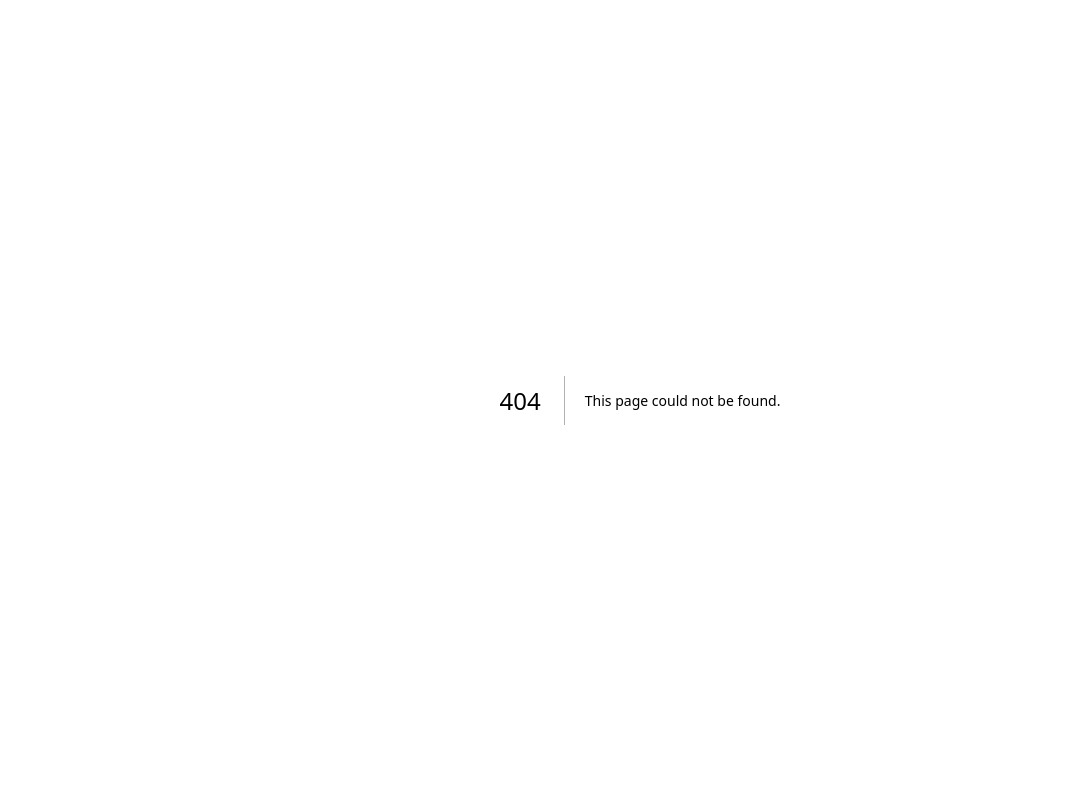
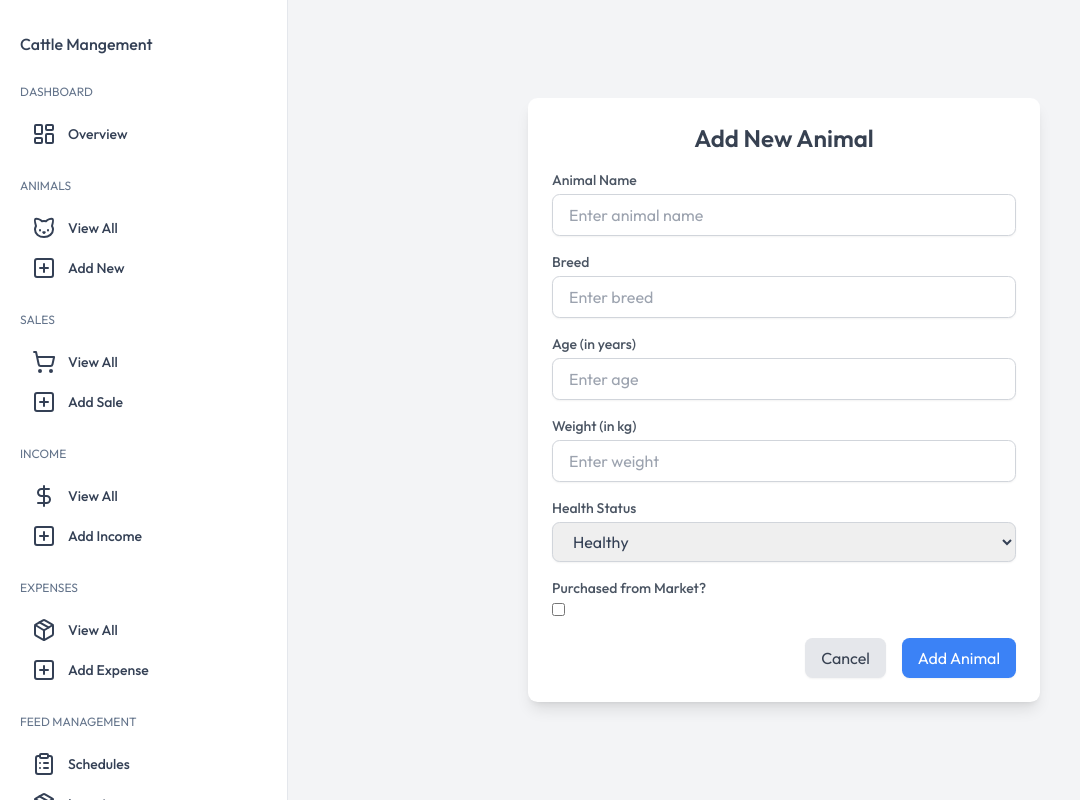
Before and after one commit to Mukles/Cattle-Farming, a Next.js app: page /animals/add in a window 1280 px wide. Before the commit this address had no page. Shown: the whole page, without its empty margins (0-1080 px from the left). Built offline with nearby package versions, Linux system fonts and the light colour scheme.

Commit message:
Updated menu items, added new icons, and modified sidebar and layout components; added new fields to Prisma schema and styles to common.scss

```diff
--- a/app/(protected)/_components/data/menu.ts
+++ b/app/(protected)/_components/data/menu.ts
@@ -1,4 +1,13 @@
-import { Cat, LayoutDashboard } from "lucide-react";
+import {
+  Cat,
+  ClipboardList,
+  DollarSign,
+  Heart,
+  LayoutDashboard,
+  Package,
+  PlusSquare,
+  ShoppingCart,
+} from "lucide-react";
 
 // Define a type for the basic menu item structure
 interface MenuItem {
@@ -30,68 +39,80 @@ interface SubMenuItem {
 
 // Dashboard Menu
 export const dashboardMenu: DashboardMenuItem[] = [
-  { name: "Profile Settings", url: "/dashboard/profile" },
-  { name: "Download History", url: "/dashboard/downloads" },
-  { name: "Billing Information", url: "/dashboard/billing" },
-  { name: "Support Tickets", url: "/dashboard/tickets" },
-  { name: "Team Members", url: "/dashboard/members" },
-  { name: "Access Token", url: "/dashboard/access-token" },
+  { name: "Overview", url: "/dashboard/overview" },
 ];
 
-// Main Menu Items with Nested Support and Dashboard Menus
-const menuItems = {
-  dashboard: [
-    { url: "/ecommerce", name: "Ecommerce" },
-    { url: "/analytics", name: "Analytics" },
-    { url: "/marketing", name: "Marketing" },
-    { url: "/crm", name: "CRM" },
-    { url: "/stocks", name: "Stocks", tag: "new" },
-  ] as MenuItem[],
-  support: [
-    { url: "/help", name: "Help" },
-    { url: "/faq", name: "FAQ" },
-  ] as MenuItem[],
-};
+// Income Menu
+export const incomeMenu: DashboardMenuItem[] = [
+  { name: "View All", url: "/income" },
+  { name: "Add Income", url: "/income/add" },
+];
 
-// Sidebar Menu with Nested Menu Items and Icons
+// Expense Menu
+export const expenseMenu: DashboardMenuItem[] = [
+  { name: "View All", url: "/expense" },
+  { name: "Add Expense", url: "/expense/add" },
+];
+
+// Sidebar Menu with Relevant Icons
 export const sidebarMenu: SidebarMenuItem[] = [
   {
-    label: "MENU",
-    name: "menu",
+    label: "Dashboard",
+    name: "dashboard",
     children: [
       {
-        name: "Dashboard",
-        icon: Cat,
-        children: menuItems.dashboard,
-      },
-      {
-        name: "Calendar",
+        name: "Overview",
+        url: "/dashboard/overview",
         icon: LayoutDashboard,
-      },
-      {
-        name: "Profile",
-        icon: LayoutDashboard,
-      },
-      {
-        name: "Task",
-        icon: LayoutDashboard,
-        children: menuItems.dashboard,
-      },
-      {
-        name: "Forms",
-        icon: LayoutDashboard,
-        children: menuItems.support,
-      },
-      {
-        name: "Tables",
-        icon: LayoutDashboard,
-        children: menuItems.support,
-      },
-      {
-        name: "Pages",
-        icon: LayoutDashboard,
-        children: menuItems.support,
       },
     ],
   },
+  {
+    label: "Animals",
+    name: "animals",
+    children: [
+      { name: "View All", url: "/animals", icon: Cat },
+      { name: "Add New", url: "/animals/add", icon: PlusSquare },
+    ],
+  },
+  {
+    label: "Sales",
+    name: "sales",
+    children: [
+      { name: "View All", url: "/sales", icon: ShoppingCart },
+      { name: "Add Sale", url: "/sales/add", icon: PlusSquare },
+    ],
+  },
+  {
+    label: "Income",
+    name: "income",
+    children: [
+      { name: "View All", url: "/income", icon: DollarSign },
+      { name: "Add Income", url: "/income/add", icon: PlusSquare },
+    ],
+  },
+  {
+    label: "Expenses",
+    name: "expenses",
+    children: [
+      { name: "View All", url: "/expense", icon: Package },
+      { name: "Add Expense", url: "/expense/add", icon: PlusSquare },
+    ],
+  },
+  {
+    label: "Feed Management",
+    name: "feed-management",
+    children: [
+      { name: "Schedules", url: "/feed/schedules", icon: ClipboardList },
+      { name: "Inventory", url: "/feed/inventory", icon: Package },
+    ],
+  },
+  {
+    label: "Health",
+    name: "health",
+    children: [
+      { name: "Records", url: "/health/records", icon: Heart },
+      { name: "Add Record", url: "/health/add", icon: PlusSquare },
+    ],
+  },
 ];
--- a/app/(protected)/_components/sidebar.tsx
+++ b/app/(protected)/_components/sidebar.tsx
@@ -9,7 +9,7 @@ import Link from "next/link";
 import { sidebarMenu } from "./data/menu";
 export default function Sidebar({ children }: { children?: React.ReactNode }) {
   return (
-    <div className="h-full overflow-auto px-5 pt-8 relative">
+    <div className="h-full overflow-auto px-5 pt-8 sticky left-0 top-0">
       <div className="mb-7">
         <h2>Cattle Mangement</h2>
       </div>
@@ -24,22 +24,28 @@ export default function Sidebar({ children }: { children?: React.ReactNode }) {
               <Accordion type="single" collapsible className="w-full">
                 {menu.children.map((menu) => {
                   const Icon = menu.icon!;
+                  const hasChildren = menu.children?.length! > 0;
+                  const Tag = hasChildren ? "div" : Link;
+
                   return (
                     <AccordionItem
                       key={menu.name}
-                      disabled={!menu.children?.length}
+                      disabled={hasChildren}
                       value={menu.name}
                       className="border-b-0"
                     >
                       <AccordionTrigger
                         className={cn(
                           "text-primary hover:no-underline font-medium py-2 px-3 text-sm",
-                          !menu.children?.length && "[&>svg]:hidden"
+                          !hasChildren && "[&>svg]:hidden relative"
                         )}
                       >
                         <>
+                          {menu.url && (
+                            <Link href={menu.url} className="stretched-link" />
+                          )}
                           <span>
-                            <Icon className="size-6 mr-3" />
+                            <Icon className="size-6 mr-3 text-foreground" />
                           </span>
                           <span className="text-foreground flex-1 text-left">
                             {menu.name}
--- /dev/null
+++ b/app/(protected)/animals/add/_components/add-animal.tsx
@@ -0,0 +1,175 @@
+"use client";
+
+import { useState } from "react";
+
+function AddAnimalForm() {
+  const [isPurchased, setIsPurchased] = useState(false);
+
+  return (
+    <div className="min-h-screen bg-gray-100 flex items-center justify-center p-4">
+      <div className="max-w-lg w-full bg-white shadow-lg rounded-lg p-6">
+        <h2 className="text-2xl font-semibold text-gray-700 text-center mb-4">
+          Add New Animal
+        </h2>
+        <form>
+          <div className="mb-4">
+            <label
+              htmlFor="name"
+              className="block text-sm font-medium text-gray-600"
+            >
+              Animal Name
+            </label>
+            <input
+              type="text"
+              id="name"
+              className="mt-1 block w-full px-4 py-2 border border-gray-300 rounded-md shadow-sm focus:ring-blue-500 focus:border-blue-500"
+              placeholder="Enter animal name"
+            />
+          </div>
+
+          <div className="mb-4">
+            <label
+              htmlFor="breed"
+              className="block text-sm font-medium text-gray-600"
+            >
+              Breed
+            </label>
+            <input
+              type="text"
+              id="breed"
+              className="mt-1 block w-full px-4 py-2 border border-gray-300 rounded-md shadow-sm focus:ring-blue-500 focus:border-blue-500"
+              placeholder="Enter breed"
+            />
+          </div>
+
+          <div className="mb-4">
+            <label
+              htmlFor="age"
+              className="block text-sm font-medium text-gray-600"
+            >
+              Age (in years)
+            </label>
+            <input
+              type="number"
+              id="age"
+              className="mt-1 block w-full px-4 py-2 border border-gray-300 rounded-md shadow-sm focus:ring-blue-500 focus:border-blue-500"
+              placeholder="Enter age"
+            />
+          </div>
+
+          <div className="mb-4">
+            <label
+              htmlFor="weight"
+              className="block text-sm font-medium text-gray-600"
+            >
+              Weight (in kg)
+            </label>
+            <input
+              type="number"
+              id="weight"
+              className="mt-1 block w-full px-4 py-2 border border-gray-300 rounded-md shadow-sm focus:ring-blue-500 focus:border-blue-500"
+              placeholder="Enter weight"
+            />
+          </div>
+
+          <div className="mb-4">
+            <label
+              htmlFor="healthStatus"
+              className="block text-sm font-medium text-gray-600"
+            >
+              Health Status
+            </label>
+            <select
+              id="healthStatus"
+              className="mt-1 block w-full px-4 py-2 border border-gray-300 rounded-md shadow-sm focus:ring-blue-500 focus:border-blue-500"
+            >
+              <option value="Healthy">Healthy</option>
+              <option value="Sick">Sick</option>
+              <option value="Under Treatment">Under Treatment</option>
+            </select>
+          </div>
+
+          <div className="mb-4">
+            <label
+              htmlFor="isPurchased"
+              className="block text-sm font-medium text-gray-600"
+            >
+              Purchased from Market?
+            </label>
+            <input
+              type="checkbox"
+              id="isPurchased"
+              className="mt-1"
+              onChange={(e) => setIsPurchased(e.target.checked)}
+            />
+          </div>
+
+          {isPurchased && (
+            <>
+              <div className="mb-4">
+                <label
+                  htmlFor="purchaseDate"
+                  className="block text-sm font-medium text-gray-600"
+                >
+                  Purchase Date
+                </label>
+                <input
+                  type="date"
+                  id="purchaseDate"
+                  className="mt-1 block w-full px-4 py-2 border border-gray-300 rounded-md shadow-sm focus:ring-blue-500 focus:border-blue-500"
+                />
+              </div>
+
+              <div className="mb-4">
+                <label
+                  htmlFor="purchasePrice"
+                  className="block text-sm font-medium text-gray-600"
+                >
+                  Purchase Price
+                </label>
+                <input
+                  type="number"
+                  id="purchasePrice"
+                  className="mt-1 block w-full px-4 py-2 border border-gray-300 rounded-md shadow-sm focus:ring-blue-500 focus:border-blue-500"
+                  placeholder="Enter price"
+                />
+              </div>
+
+              <div className="mb-4">
+                <label
+                  htmlFor="seller"
+                  className="block text-sm font-medium text-gray-600"
+                >
+                  Seller/Market Name
+                </label>
+                <input
+                  type="text"
+                  id="seller"
+                  className="mt-1 block w-full px-4 py-2 border border-gray-300 rounded-md shadow-sm focus:ring-blue-500 focus:border-blue-500"
+                  placeholder="Enter seller or market name"
+                />
+              </div>
+            </>
+          )}
+
+          <div className="flex justify-end space-x-4">
+            <button
+              type="button"
+              className="px-4 py-2 bg-gray-200 text-gray-700 rounded-md shadow-sm hover:bg-gray-300"
+            >
+              Cancel
+            </button>
+            <button
+              type="submit"
+              className="px-4 py-2 bg-blue-500 text-white rounded-md shadow-sm hover:bg-blue-600"
+            >
+              Add Animal
+            </button>
+          </div>
+        </form>
+      </div>
+    </div>
+  );
+}
+
+export default AddAnimalForm;
--- /dev/null
+++ b/app/(protected)/animals/add/page.tsx
@@ -0,0 +1,9 @@
+import AddAnimalForm from "./_components/add-animal";
+
+export default function Add() {
+  return (
+    <>
+      <AddAnimalForm />
+    </>
+  );
+}
--- /dev/null
+++ b/app/(protected)/animals/page.tsx
@@ -0,0 +1,3 @@
+export default function () {
+  return null;
+}
--- /dev/null
+++ b/app/(protected)/dashboard/overview/page.tsx
@@ -0,0 +1,3 @@
+export default function () {
+  return null;
+}
--- a/app/(protected)/layout.tsx
+++ b/app/(protected)/layout.tsx
@@ -2,12 +2,14 @@ import Sidebar from "./_components/sidebar";
 
 export default function Layout({ children }: { children: React.ReactNode }) {
   return (
-    <div className="inline-flex overflow-y-hidden w-full">
-      <aside className="hidden lg:block border-r border-r-border transition-[width] md:w-72 flex-none bg-card h-svh">
-        <Sidebar />
+    <div className="inline-flex w-full">
+      <aside className="hidden lg:block border-r border-r-border transition-[width] md:w-72 flex-none bg-card">
+        <div className="sticky top-0 left-0 h-svh">
+          <Sidebar />
+        </div>
       </aside>
       <div className="w-full">
-        <main className="h-full p-6">{children}</main>
+        <main>{children}</main>
       </div>
     </div>
   );
--- /dev/null
+++ b/components/ui/input.tsx
@@ -0,0 +1,22 @@
+import * as React from "react"
+
+import { cn } from "@/lib/utils"
+
+const Input = React.forwardRef<HTMLInputElement, React.ComponentProps<"input">>(
+  ({ className, type, ...props }, ref) => {
+    return (
+      <input
+        type={type}
+        className={cn(
+          "flex h-9 w-full rounded-md border border-input bg-transparent px-3 py-1 text-base shadow-sm transition-colors file:border-0 file:bg-transparent file:text-sm file:font-medium file:text-foreground placeholder:text-muted-foreground focus-visible:outline-none focus-visible:ring-1 focus-visible:ring-ring disabled:cursor-not-allowed disabled:opacity-50 md:text-sm",
+          className
+        )}
+        ref={ref}
+        {...props}
+      />
+    )
+  }
+)
+Input.displayName = "Input"
+
+export { Input }
--- a/styles/common.scss
+++ b/styles/common.scss
@@ -0,0 +1,4 @@
+.stretched-link::after {
+  content: "";
+  @apply z-10 absolute inset-0 bg-transparent pointer-events-auto;
+}
```
Also changed, not shown: 1 other file (tests, documents, lock files or other folders).
